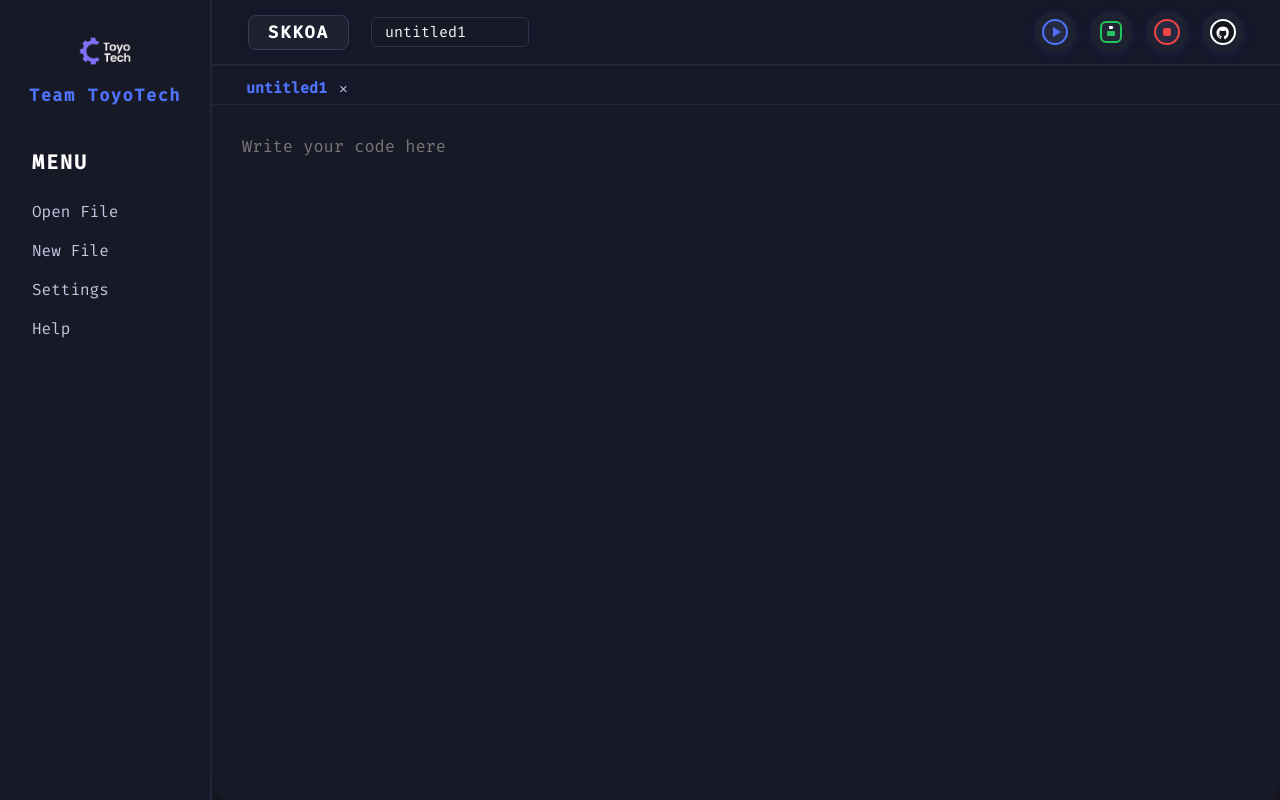
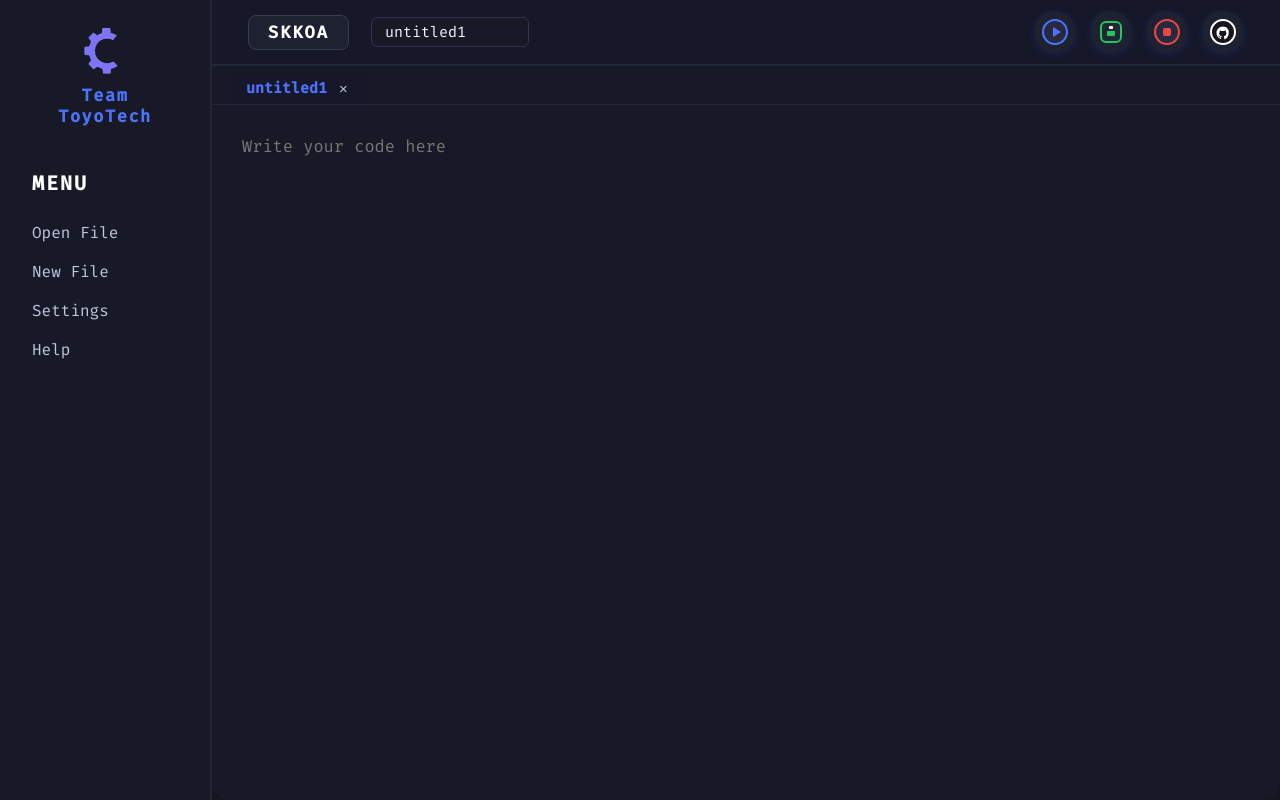
Before and after one commit to meozigoon/SKKOA-web-compiler, a plain HTML site: page index.html in a window 1280 px wide. Drawn offline with Linux system fonts and the light colour scheme.

Commit message:
v2.1
로고 이미지 경로 수정 및 팀 이름 형식 변경

```diff
--- a/index.html
+++ b/index.html
@@ -19,11 +19,11 @@
                     target="_blank"
                 >
                     <img
-                        src="/image/ToyoTech_Logo.png"
+                        src="/image/ToyoTech_Logo_forTab.png"
                         alt="ToyoTech Logo"
                         class="toyotech-logo"
                     />
-                    <div class="team-toyotech">Team ToyoTech</div>
+                    <div class="team-toyotech">Team<br/>ToyoTech</div>
                 </a>
                 <div class="menu-title">MENU</div>
                 <ul class="menu-list">
```
